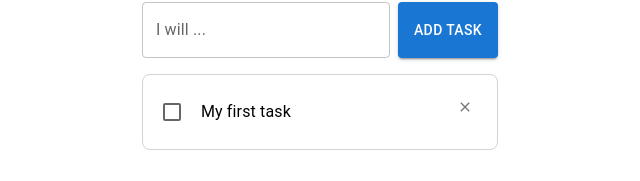
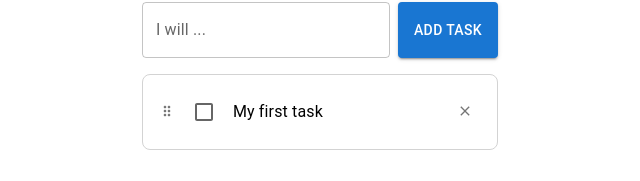
Before and after one commit to bakhtyiar/To-do-list, a React (Create React App) app: page / in a window 1280 px wide. Shown: the part 179-360 px from the top of the page, without its empty margins (320-960 px from the left). Built offline with nearby package versions, Linux system fonts and the light colour scheme.

Commit message:
Added draggable icon to ToDoListItem

```diff
--- a/src/ToDoBody/ToDoList/ToDoListItem/ToDoListItem.jsx
+++ b/src/ToDoBody/ToDoList/ToDoListItem/ToDoListItem.jsx
@@ -3,6 +3,7 @@ import PropTypes from "prop-types";
 import Checkbox from '@mui/material/Checkbox';
 import IconButton from '@mui/material/IconButton';
 import CloseIcon from '@mui/icons-material/Close';
+import DragIndicatorIcon from '@mui/icons-material/DragIndicator';
 
 export default function ToDoListItem(props) {
 	const [checked, setChecked] = useState(props.checked);
@@ -45,6 +46,14 @@ export default function ToDoListItem(props) {
 
 	return (
 		<li key={props.id} style={styles["li"]}>
+			<IconButton
+				ariaLabel="Delete task"
+				type="button"
+				onClick={() => removeTask(props.id)}
+				style={styles["drag-button"]}
+			>
+				<DragIndicatorIcon sx={{"fontSize": "medium"}}/>
+			</IconButton>
 			<Checkbox
 				{...checkedProp}
 				onClick={() => checkTask(props.id)}
@@ -87,6 +96,9 @@ const styles = {
 		"marginRight": "0",
 		"align-items": "flex-start",
 	},
+	"drag-button": {
+		"marginTop": "4px",
+	},
 	"checkbox": {
 		"marginRight": "8px",
 	},
@@ -99,6 +111,9 @@ const styles = {
 	"content": {
 		"color": "black",
 	},
+	"close-button": {
+		"marginTop": "4px",
+	},
 	"content--checked": {
 		"color": "lightGray",
 		"text-decoration": "line-through",
```
